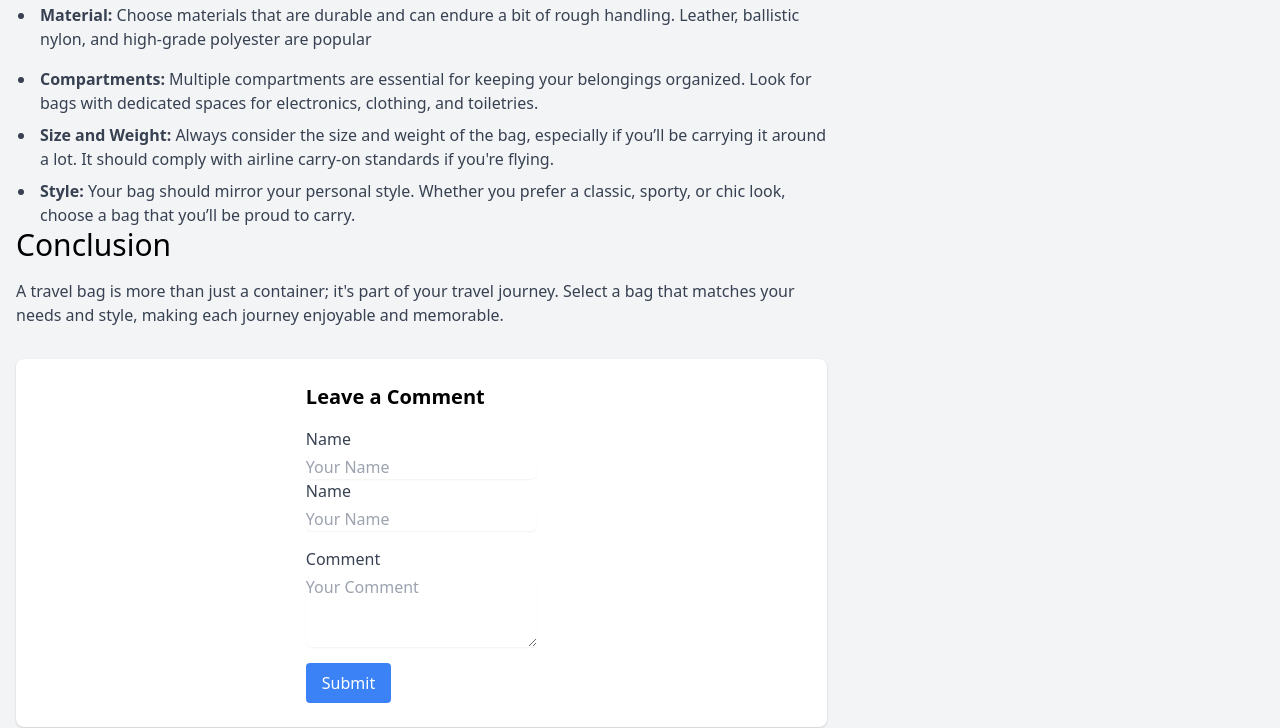
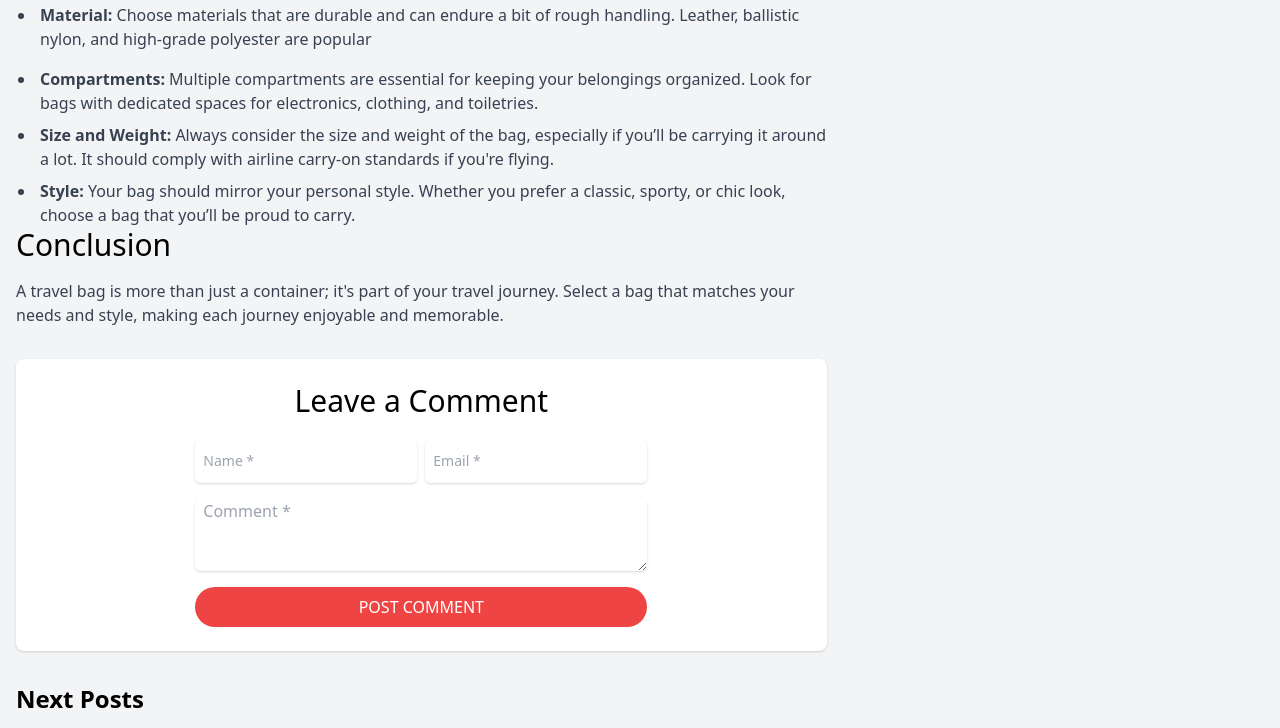
Before and after one commit to Nahidul-Islam-Siam/Blog-section, a plain HTML site: page index.html in a window 1280 px wide. Shown: the part 1061-1789 px from the top of the page. Drawn offline with nearby package versions, Linux system fonts and the light colour scheme.

Commit message:
card section start

```diff
--- a/index.html
+++ b/index.html
@@ -137,25 +137,30 @@
                 <!-- Comment Section -->
                 <div class="bg-white flex justify-center p-6 rounded-lg shadow mt-8 ">
                     <div class="">
-                        <h3 class="text-xl font-bold mb-4">Leave a Comment</h3>
+                        <h3 class="text-3xl text-center font-medium text-[#192434] mb-4">Leave a Comment</h3>
                         <form>
-                            <div class="mb-4">
-                                <label for="name" class="block text-gray-700">Name</label>
-                                <input type="text" id="name"
-                                    class="mt-1 block w-full rounded-md border-gray-300 shadow-sm focus:border-indigo-500 focus:ring focus:ring-indigo-200 focus:ring-opacity-50"
-                                    placeholder="Your Name">
-                                <label for="name" class="block text-gray-700">Name</label>
-                                <input type="text" id="name"
-                                    class="mt-1 block w-full rounded-md border-gray-300 shadow-sm focus:border-indigo-500 focus:ring focus:ring-indigo-200 focus:ring-opacity-50"
-                                    placeholder="Your Name">
+                            <div class="mb-4 flex gap-2">
+                                <div>
+                                    <input type="text" id="name"
+                                        class="mt-1 pl-2 p-3 text-sm block w-full rounded-md bg-[#FAFBFC] border-[#DFE1E6] shadow focus:border-indigo-500 focus:ring focus:ring-indigo-200 focus:ring-opacity-50"
+                                        placeholder="Name *">
+
+                                </div>
+                                <div>
+                                    <input type="email" id="email"
+                                    class="mt-1 pl-2 p-3 text-sm block w-full rounded-md bg-[#FAFBFC] border-[#DFE1E6] shadow focus:border-indigo-500 focus:ring focus:ring-indigo-200 focus:ring-opacity-50"
+                                        placeholder="Email *">
+                                </div>
+
+
                             </div>
                             <div class="mb-4">
-                                <label for="comment" class="block text-gray-700">Comment</label>
+
                                 <textarea id="comment"
-                                    class="mt-1 block w-full rounded-md border-gray-300 shadow-sm focus:border-indigo-500 focus:ring focus:ring-indigo-200 focus:ring-opacity-50"
-                                    rows="3" placeholder="Your Comment"></textarea>
+                                    class="mt-1 pl-2 block w-full rounded-md bg-[#FAFBFC] border-[#DFE1E6]  shadow focus:border-indigo-500 focus:ring focus:ring-indigo-200 focus:ring-opacity-50"
+                                    rows="3" placeholder="Comment *"></textarea>
                             </div>
-                            <button type="submit" class="bg-blue-500 text-white px-4 py-2 rounded">Submit</button>
+                            <button type="submit" class="bg-red-500 text-white text-base px-4 py-2 w-full rounded-full">POST COMMENT</button>
                         </form>
                     </div>
                 </div>
@@ -163,8 +168,8 @@
 
             <!-- Sidebar -->
             <div class="lg:w-1/3 mt-8 lg:mt-0">
-                <div class="bg-white p-6 rounded-lg shadow">
-                    <h3 class="text-xl font-bold mb-4">In The Spotlight</h3>
+                <div class="bg-white p-6 rounded-3xl border border-[#DFE1E6] shadow">
+                    <h3 class="text-4xl font-bold text-center mb-12">In The Spotlight</h3>
                     <div class="space-y-4">
                         <div class="flex items-start">
                             <img src="/assets/article-image1.png" alt="Trendy Watch"
```
